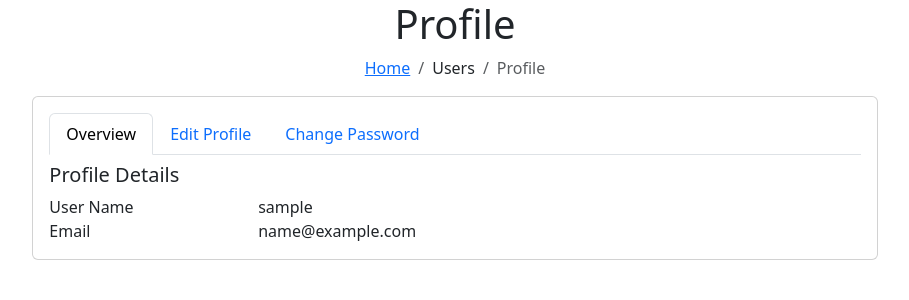
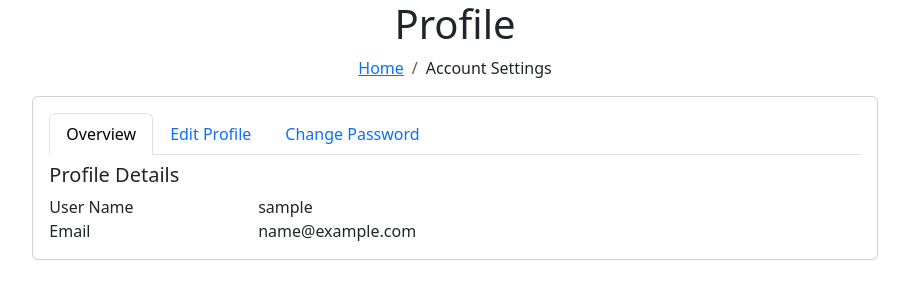
Before and after one commit to ConeGroup/gatau, a Django app: page /userprofile/ in a window 1280 px wide. Shown: the top 300 px of the page, without its empty margins (185-1094 px from the left). Run offline with Django 4.2, Linux system fonts and the light colour scheme; the visitor is signed in with stand-in values (Sample User, id 1).

Commit message:
UPDATE REVISION

```diff
--- a/home/templates/navbar.html
+++ b/home/templates/navbar.html
@@ -35,7 +35,6 @@
             <ul class="dropdown-menu dropdown-menu-end dropdown-menu-arrow profile" aria-hidden="true" data-popper-placement="bottom-end" style="position: absolute; inset: 0px 0px auto auto; margin: 0px; transform: translate3d(-16px, 38px, 0px);">
               <li class="dropdown-header">
                 <h6>{{user.username}}</h6>
-                <span>Beginner</span>
               </li>
               <li>
                 <hr class="dropdown-divider">
--- a/userprofile/templates/userprofile.html
+++ b/userprofile/templates/userprofile.html
@@ -13,8 +13,7 @@
         <nav>
           <ol class="breadcrumb">
             <li class="breadcrumb-item"><a href="{% url 'home' %}">Home</a></li>
-            <li class="breadcrumb-item">Users</li>
-            <li class="breadcrumb-item active">Profile</li>
+            <li class="breadcrumb-item">Account Settings</li>
           </ol>
         </nav>
       </div><!-- End Page Title -->
```
